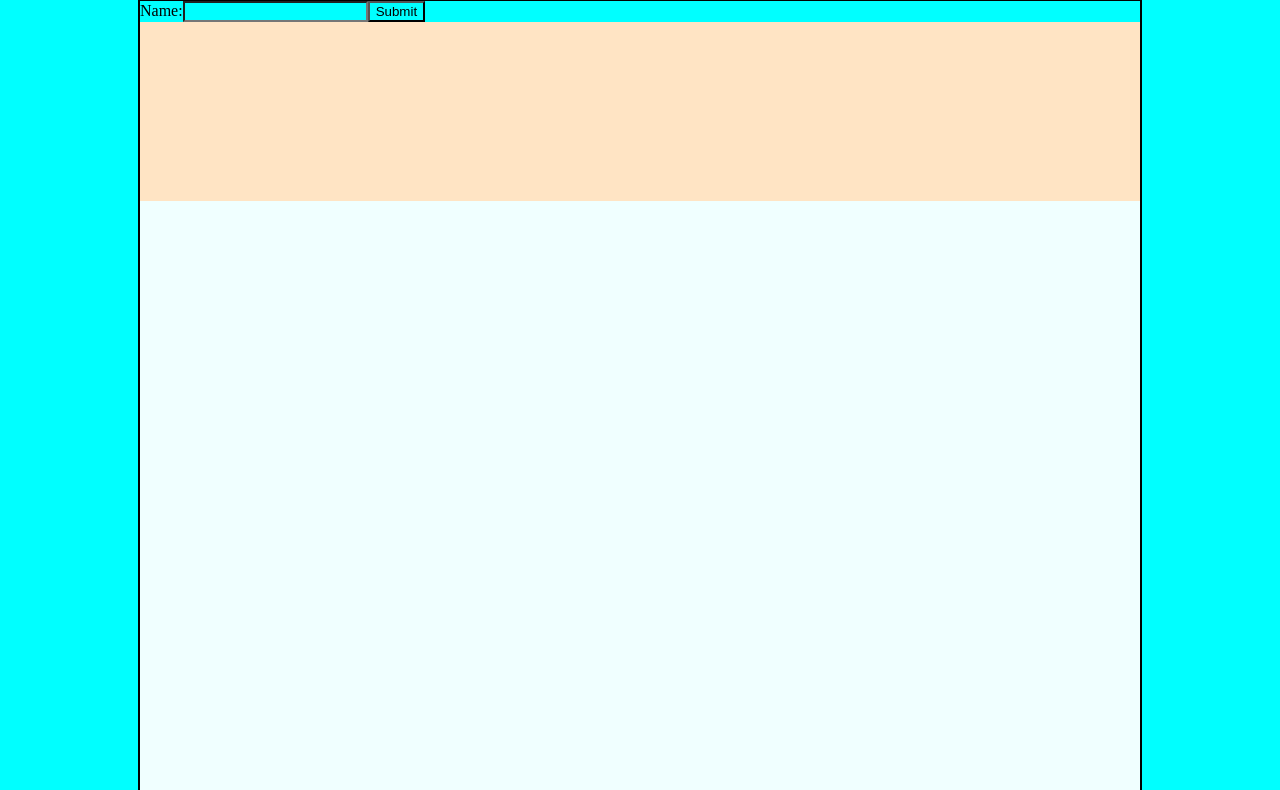
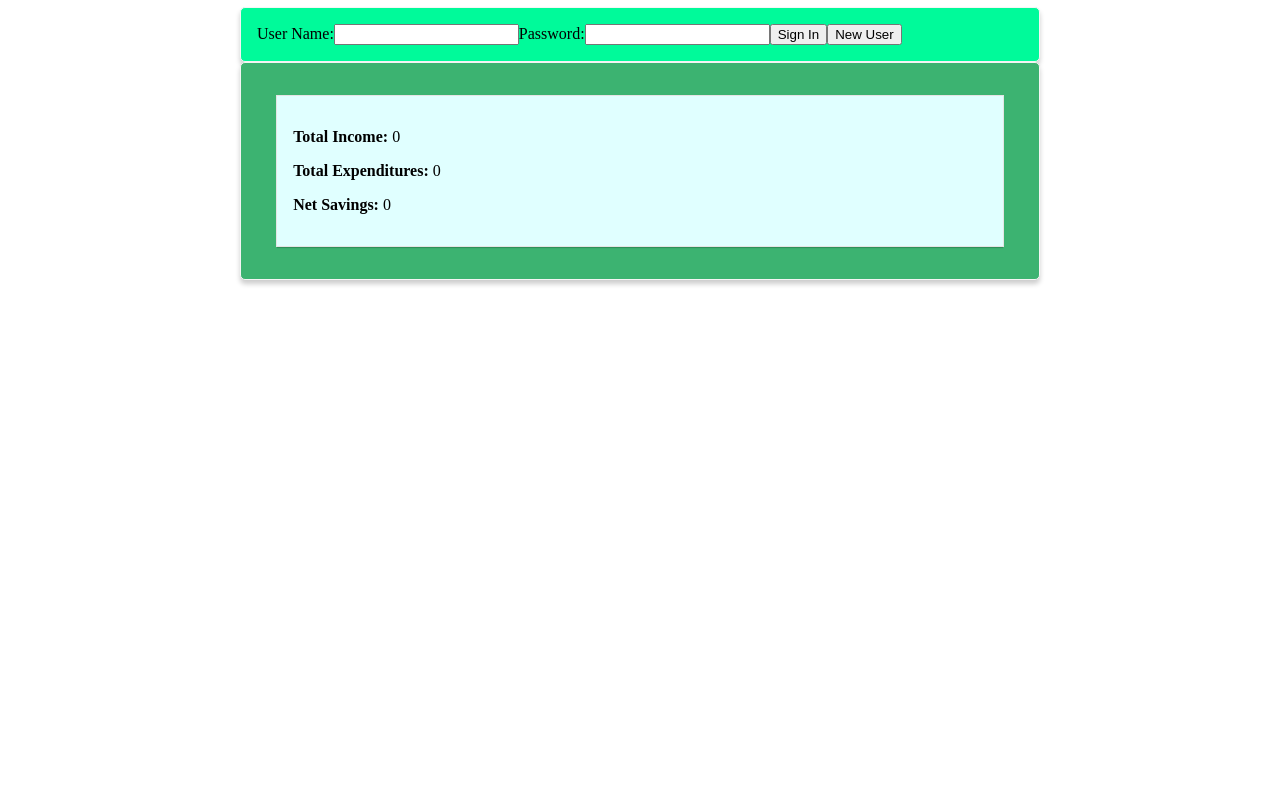
Before and after one commit to lagnum22/solo-project, a React app: page / in a window 1280 px wide. Shown: the part 99-889 px from the top of the page. After the commit the page ends 800 px from the top, so only its background shows below. Built offline with nearby package versions, Linux system fonts and the light colour scheme.

Commit message:
added the totals placard to the UI/created TotalsDisplay component

```diff
--- a/client/components/App.js
+++ b/client/components/App.js
@@ -1,26 +1,34 @@
 import React, { Component } from "react";
-import Month from "./Month";
+import MainContainer from "./MainContainer";
 import Login from "./Login";
 
-class App extends Component {
-  constructor() {
-    super();
-    this.state = {};
-  }
+// class App extends Component {
+//   constructor() {
+//     super();
+//     this.state = {};
+//   }
 
-  render() {
-    return (
-      <div>
-        Hello Wes! You successfully bundle!
-        <div className="main-container">
-          <Login />
-          {/* <Month />
-          <Month />
-          <Month /> */}
-        </div>
-      </div>
-    );
-  }
-}
+//   render() {
+//     return (
+//       <div>
+//         Hello Wes! You successfully bundle!
+//         <div className="main-container">
+//           <Login />
+//         </div>
+//       </div>
+//     );
+//   }
+// }
+
+const App = () => {
+  return (
+    <div>
+      Hello Wes! You successfully bundled!
+      <h1 className="header"> Money Tracker</h1>
+      <Login />
+      <MainContainer />
+    </div>
+  );
+};
 
 export default App;
--- a/client/components/Login.js
+++ b/client/components/Login.js
@@ -1,17 +1,33 @@
-import React from "react";
+import React, { Component } from "react";
 
-const Login = () => {
+class Login extends Component {
+  constructor() {
+    super();
+    this.state = {};
+  }
+
+  render() {
     return (
       <div className="login-div">
         <form>
           <label>
-          Name:
+            User Name:
             <input type="text" name="name" />
           </label>
-        <input type="submit" value="Submit" />
+          <label>
+            Password:
+            <input type="text" name="name" />
+          </label>
+          <input type="submit" value="Sign In" />
+          <input type="submit" value="New User" />
         </form>
       </div>
     );
-};
+  }
+}
+
+// const Login = () => {
+//   return <div className="login-div"> </div>;
+// };
 
 export default Login;
--- /dev/null
+++ b/client/components/MainContainer.js
@@ -0,0 +1,13 @@
+import React from "react";
+import TotalsDisplay from "./TotalsDisplay";
+
+//presenation component that will hold the totals box
+const MainContainer = () => {
+  return (
+    <div className="main-container">
+      <TotalsDisplay />
+    </div>
+  );
+};
+
+export default MainContainer;
--- a/client/components/Month.js
+++ /dev/null
@@ -1,7 +0,0 @@
-import React from "react";
-
-const Month = () => {
-  return <div className="month-box">Monf</div>;
-};
-
-export default Month;
--- /dev/null
+++ b/client/components/TotalsDisplay.js
@@ -0,0 +1,17 @@
+import React from "react";
+//you'll be able to update the 0's to be the prop values from the states
+
+const TotalsDisplay = ({ totIncome, totExpense, netSavings }) => (
+  <div className="total-box">
+    <p>
+      <strong>Total Income: </strong>0
+    </p>
+    <p>
+      <strong>Total Expenditures: </strong>0
+    </p>
+    <p>
+      <strong>Net Savings: </strong>0
+    </p>
+  </div>
+);
+export default TotalsDisplay;
--- a/client/css/application.css
+++ b/client/css/application.css
@@ -1,33 +1,36 @@
 * {
-  background-color: aqua;
+  /* background-color: aqua; */
+  box-sizing: border-box;
+}
+.header {
+  text-align: center;
+}
+.login-div {
+  max-width: 800px;
+  margin: 0 auto;
+  padding: 1em;
+  box-shadow: 0 4px 5px rgba(0, 0, 0, 0.2);
+  border-radius: 5px;
+  border: 1px solid whitesmoke;
+  background-color: mediumspringgreen;
 }
 
 .main-container {
-  margin: auto;
-  height: 1000px;
-  width: 1000px;
-  background-color: azure;
-  border: 2px solid black;
-  /* display: grid;
-  grid-template-columns: repeat(3, 1fr); */
-  /* column-gap: 10px;
-  justify-content: center; */
-}
-.login-div {
-  width: 100%;
-  background-color: bisque;
-  height: 20%;
+  max-width: 800px;
+  margin: 0 auto;
+  padding: 1em;
+  box-shadow: 0 4px 5px rgba(0, 0, 0, 0.2);
+  border-radius: 5px;
+  border: 1px solid whitesmoke;
+  background-color: mediumseagreen;
 }
 
-.month-box {
-  height: 200px;
-  width: 200px;
-  /* border: 2px solid black; */
-  background-color: cadetblue;
-
-  padding: 0.5em;
-  margin: auto;
-  font-size: 0.8em;
+.total-box {
+  padding: 1em;
+  width: 95%;
+  margin: 1em auto;
+  box-shadow: 0 2px 1px -1px rgba(0, 0, 0, 0.2);
   border: 1px solid #e4e4e4;
-  box-shadow: 0 2px 1px -1px rgba(0, 0, 0, 0.2);
+  background-color: lightcyan;
+  /* line-height: 1.5em; */
 }
--- a/index.html
+++ b/index.html
@@ -7,7 +7,7 @@
     <title>Hello World</title>
 </head>
 <body>
-    <h1>REACT Tester  </h1>
+
     <div id="root"></div>
 
 
```
Lines whose indentation alone changed are shown as unchanged.
